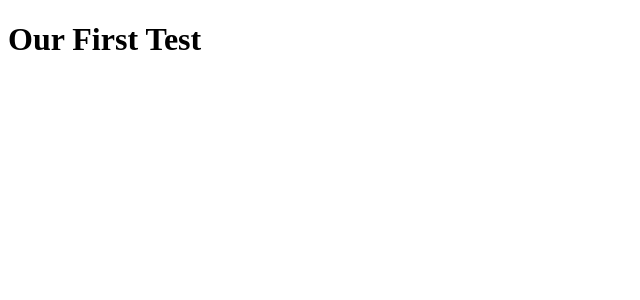
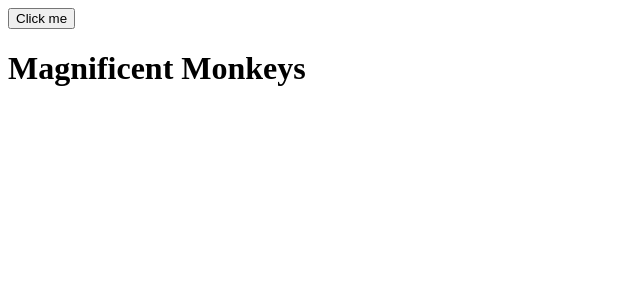
Before and after one commit to perugi/react-sandbox, a React (Vite) app: page / in a window 1280 px wide. Shown: the top 300 px of the page, without its empty margins (0-640 px from the left). Built offline with nearby package versions, Linux system fonts and the light colour scheme.

Commit message:
Add basic test example from Odin React Testing Intro

```diff
--- a/src/App.jsx
+++ b/src/App.jsx
@@ -1,8 +1,18 @@
-import FilterableProductTable from "./FilterableProductTable";
-import PRODUCTS from "./data";
+import { useState } from "react";
 
 function App() {
-  return <h1>Our First Test</h1>;
+  const [heading, setHeading] = useState("Magnificent Monkeys");
+
+  const handleClick = () => {
+    setHeading("Radical Rhinos");
+  };
+
+  return (
+    <>
+      <button onClick={handleClick}>Click me</button>
+      <h1>{heading}</h1>
+    </>
+  );
 }
 
 export default App;
```
Also changed, not shown: 2 other files (tests, documents, lock files or other folders).
